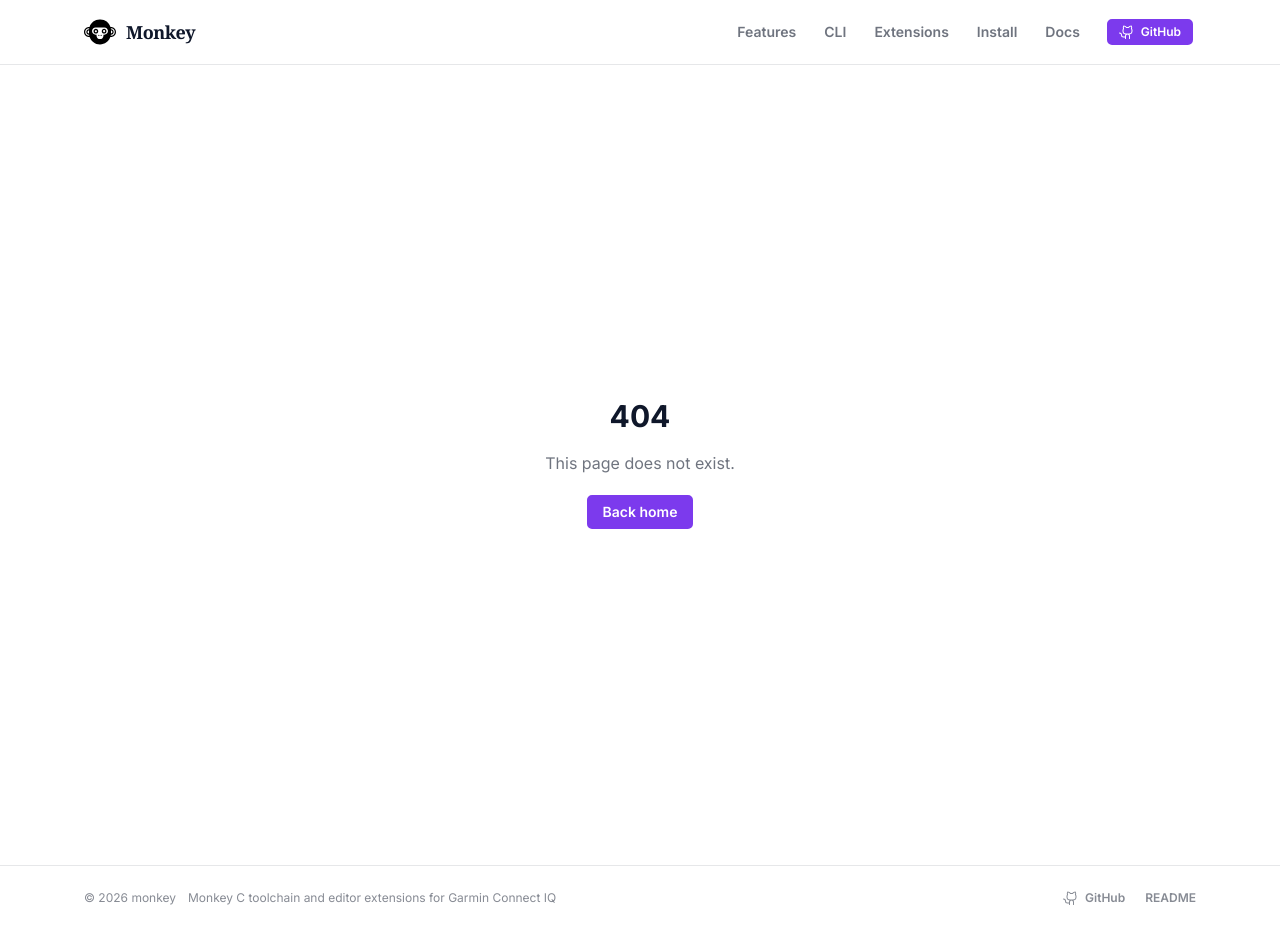
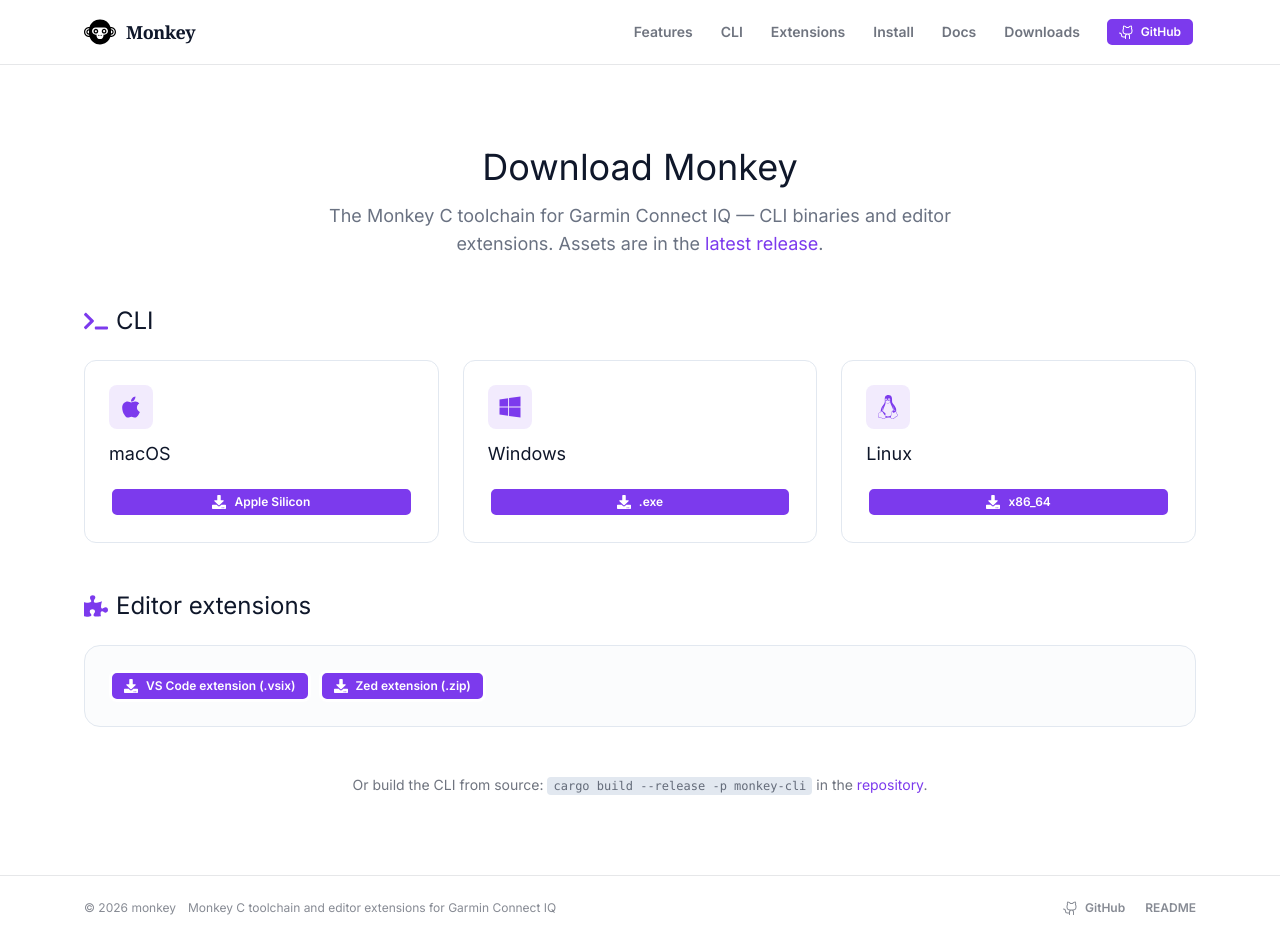
Before and after one commit to hieudoanm/monkey, a Next.js app in the folder packages/landing/: page /downloads in a window 1280 px wide. Before the commit this address had no page. Built offline with nearby package versions, Linux system fonts and the light colour scheme.

Commit message:
feat(landing): add downloads page

```diff
--- /dev/null
+++ b/packages/landing/src/app/downloads/page.tsx
@@ -0,0 +1,152 @@
+import type { Metadata } from 'next';
+import type { FC } from 'react';
+import type { IconType } from 'react-icons';
+import {
+  FaApple,
+  FaDownload,
+  FaLinux,
+  FaPuzzlePiece,
+  FaTerminal,
+  FaWindows,
+} from 'react-icons/fa';
+
+export const metadata: Metadata = {
+  title: 'Downloads',
+  description:
+    'Download the Monkey C toolchain CLI and editor extensions for Garmin Connect IQ development.',
+  alternates: { canonical: '/downloads/' },
+};
+
+const GITHUB = 'https://github.com/hieudoanm/monkey';
+const RELEASES = `${GITHUB}/releases/latest/download`;
+const RELEASE_PAGE = `${GITHUB}/releases/latest`;
+
+interface Asset {
+  label: string;
+  href: string;
+}
+
+interface Platform {
+  name: string;
+  icon: IconType;
+  assets: Asset[];
+}
+
+const CLI: Platform[] = [
+  {
+    name: 'macOS',
+    icon: FaApple,
+    assets: [
+      { label: 'Apple Silicon', href: `${RELEASES}/cli-monkey-aarch64-apple-darwin` },
+    ],
+  },
+  {
+    name: 'Windows',
+    icon: FaWindows,
+    assets: [
+      { label: '.exe', href: `${RELEASES}/cli-monkey-x86_64-pc-windows-msvc.exe` },
+    ],
+  },
+  {
+    name: 'Linux',
+    icon: FaLinux,
+    assets: [
+      { label: 'x86_64', href: `${RELEASES}/cli-monkey-x86_64-unknown-linux-gnu` },
+    ],
+  },
+];
+
+const EXTENSIONS: Asset[] = [
+  {
+    label: 'VS Code extension (.vsix)',
+    href: `${RELEASES}/extension-monkey-c.vsix`,
+  },
+  {
+    label: 'Zed extension (.zip)',
+    href: `${RELEASES}/extension-monkey-c-zed.zip`,
+  },
+];
+
+function PlatformGrid({ platforms }: { platforms: Platform[] }) {
+  return (
+    <div className="grid grid-cols-1 gap-6 sm:grid-cols-3">
+      {platforms.map((p) => (
+        <div key={p.name} className="card border-base-300 bg-base-100 border p-6">
+          <div className="bg-primary/10 text-primary mb-3.5 flex h-11 w-11 items-center justify-center rounded-lg">
+            <p.icon className="h-6 w-6" />
+          </div>
+          <h3 className="text-base-content m-0 mb-1 text-lg leading-tight">
+            {p.name}
+          </h3>
+          <div className="mt-4 flex flex-col gap-2">
+            {p.assets.map((a) => (
+              <a key={a.href} href={a.href} className="btn btn-primary btn-sm gap-2">
+                <FaDownload className="h-3.5 w-3.5" />
+                {a.label}
+              </a>
+            ))}
+          </div>
+        </div>
+      ))}
+    </div>
+  );
+}
+
+const Downloads: FC = () => (
+  <main>
+    <section className="py-20">
+      <div className="mx-auto w-full max-w-6xl px-5">
+        <div className="mx-auto mb-12 max-w-2xl text-center">
+          <h1 className="m-0 text-4xl leading-tight tracking-normal text-balance">
+            Download Monkey
+          </h1>
+          <p className="mt-3 text-lg text-gray-500">
+            The Monkey C toolchain for Garmin Connect IQ — CLI binaries and
+            editor extensions. Assets are in the{' '}
+            <a href={RELEASE_PAGE} className="text-primary">
+              latest release
+            </a>
+            .
+          </p>
+        </div>
+
+        <h2 className="text-base-content mb-6 flex items-center gap-2 text-2xl leading-tight">
+          <FaTerminal className="text-primary h-6 w-6" />
+          CLI
+        </h2>
+        <div className="mb-12">
+          <PlatformGrid platforms={CLI} />
+        </div>
+
+        <h2 className="text-base-content mb-6 flex items-center gap-2 text-2xl leading-tight">
+          <FaPuzzlePiece className="text-primary h-6 w-6" />
+          Editor extensions
+        </h2>
+        <div className="border-base-300 bg-base-200/50 mb-12 rounded-2xl border p-6">
+          <div className="flex flex-col gap-2 sm:flex-row">
+            {EXTENSIONS.map((a) => (
+              <a key={a.href} href={a.href} className="btn btn-primary btn-sm gap-2">
+                <FaDownload className="h-3.5 w-3.5" />
+                {a.label}
+              </a>
+            ))}
+          </div>
+        </div>
+
+        <p className="text-base-content/60 text-center text-sm">
+          Or build the CLI from source:{' '}
+          <code className="bg-base-300 rounded px-1.5 py-0.5 font-mono text-xs">
+            cargo build --release -p monkey-cli
+          </code>{' '}
+          in the{' '}
+          <a href={GITHUB} className="text-primary">
+            repository
+          </a>
+          .
+        </p>
+      </div>
+    </section>
+  </main>
+);
+
+export default Downloads;
--- a/packages/landing/src/app/layout.tsx
+++ b/packages/landing/src/app/layout.tsx
@@ -17,6 +17,7 @@ const NAV_LINKS = [
   { label: 'Extensions', href: '#extensions' },
   { label: 'Install', href: '#install' },
   { label: 'Docs', href: '/docs/' },
+  { label: 'Downloads', href: '/downloads/' },
 ];
 
 const DESCRIPTION =
```
